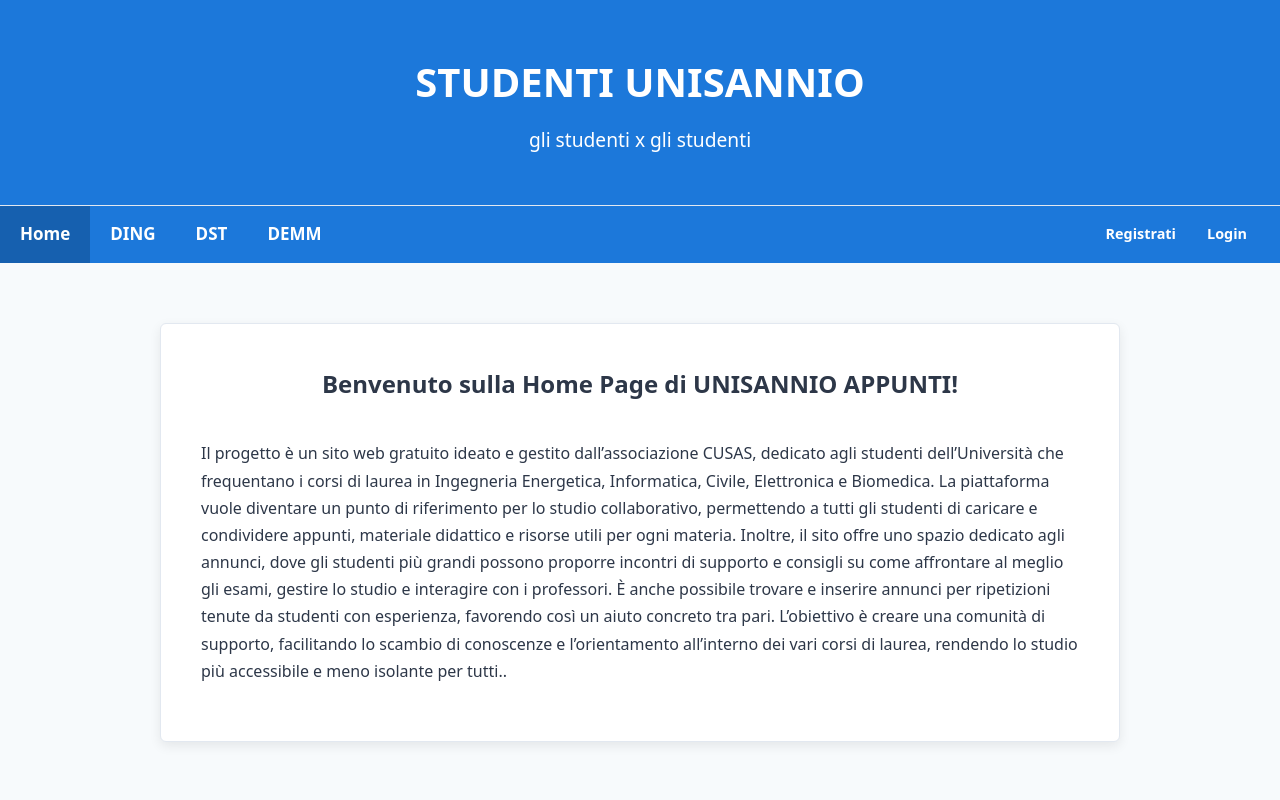
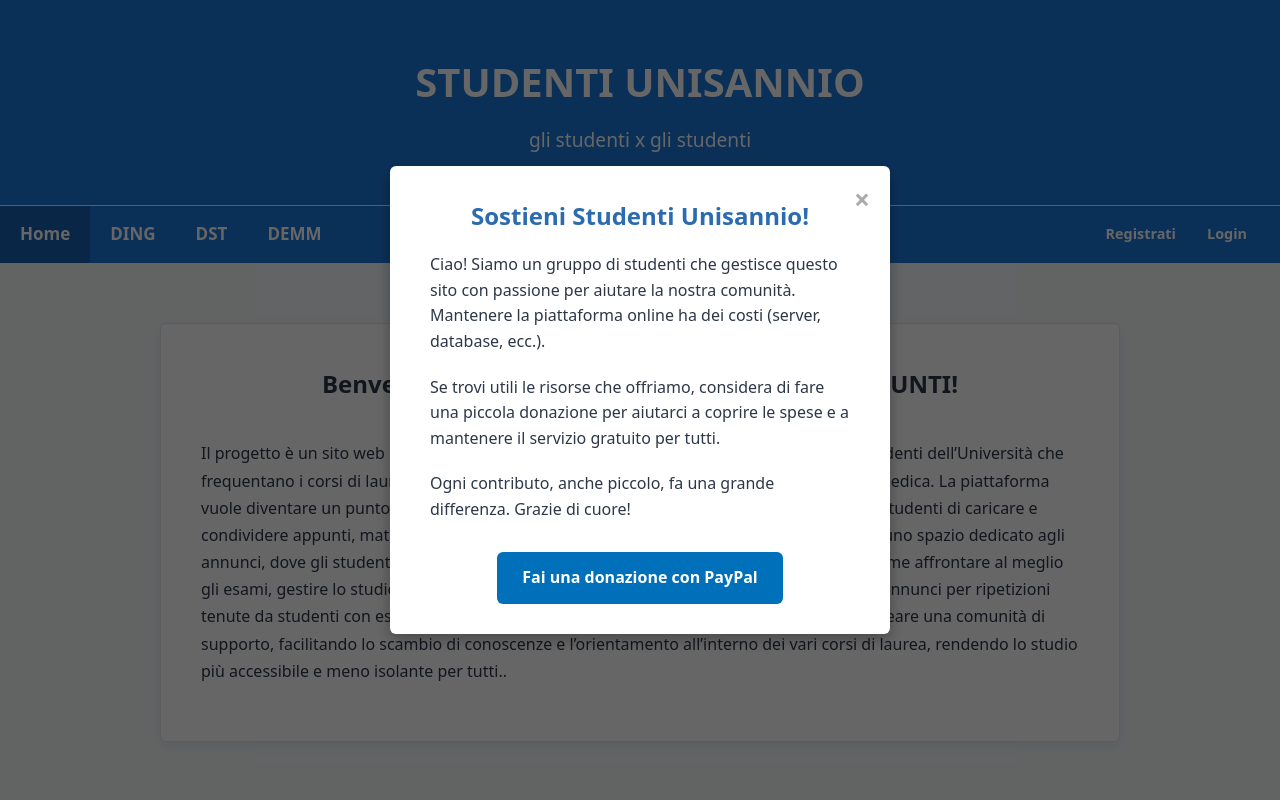
Before and after one commit to kenzo2001/studentiunisannio, a plain HTML site: page index.html in a window 1280 px wide. Shown: the top 800 px of the page. Drawn offline with Linux system fonts and the light colour scheme; no server answers.

Commit message:
Descrizione delle modifiche di test

```diff
--- a/index.html
+++ b/index.html
@@ -55,7 +55,27 @@
         <p>Powered by cusas engegnering</p>
 
     </footer>
-
+<div id="donation-modal-overlay" style="display: none;">
+    <div id="donation-modal-content">
+        <span id="modal-close-btn">&times;</span>
+        <h2>Sostieni Studenti Unisannio!</h2>
+        <p>
+            Ciao! Siamo un gruppo di studenti che gestisce questo sito con passione per aiutare la nostra comunità. Mantenere la piattaforma online ha dei costi (server, database, ecc.).
+        </p>
+        <p>
+            Se trovi utili le risorse che offriamo, considera di fare una piccola donazione per aiutarci a coprire le spese e a mantenere il servizio gratuito per tutti.
+        </p>
+        <p>
+            Ogni contributo, anche piccolo, fa una grande differenza. Grazie di cuore!
+        </p>
+        <a href="https://www.paypal.com/pools/c/9g2WEvzGvb" target="_blank" class="paypal-btn">
+            Fai una donazione con PayPal
+        </a>
+    </div>
+</div>
+<script src="script.js"></script>
+</body>
+</html>
     <script src="script.js"></script>
 </body>
 </html>
--- a/script.js
+++ b/script.js
@@ -1,6 +1,13 @@
 document.addEventListener('DOMContentLoaded', function() {
     const currentPage = window.location.pathname.split('/').pop();
-    const API_BASE_URL = 'https://studentiunisannio.it';
+
+    // --- MODIFICA CHIAVE QUI ---
+    // Imposta dinamicamente l'URL dell'API in base all'ambiente
+    const isLocal = window.location.hostname === '127.0.0.1' || window.location.hostname === 'localhost';
+    const API_BASE_URL = isLocal ? 'http://127.0.0.1:5000' : 'https://studentiunisannio.it';
+    // Quando sei in locale, tutte le chiamate API saranno fatte a http://127.0.0.1:5000/api/...
+    // Quando il sito sarà online, le chiamate saranno fatte a https://studentiunisannio.it/api/...
+
     const degreeProgramIds = {
         'energetica': 1,
         'civile': 2,
@@ -10,6 +17,45 @@ document.addEventListener('DOMContentLoaded', function() {
 
     // --- FUNZIONI GLOBALI ESEGUITE SU TUTTE LE PAGINE ---
 
+    // ============== Logica per il Pop-up Donazioni ==============
+    if (currentPage === 'index.html' || currentPage === '') {
+        const modalOverlay = document.getElementById('donation-modal-overlay');
+        const closeModalBtn = document.getElementById('modal-close-btn');
+
+        // Controlla se il pop-up è già stato mostrato
+        const popupShown = localStorage.getItem('donationPopupShown');
+
+        if (!popupShown && modalOverlay) {
+            // Mostra il pop-up dopo 3 secondi per non essere troppo invasivo
+            setTimeout(() => {
+                modalOverlay.style.display = 'flex';
+                // Memorizza che abbiamo mostrato il pop-up
+                localStorage.setItem('donationPopupShown', 'true');
+            }, 3000);
+        }
+
+        // Funzione per chiudere il pop-up
+        const closeModal = () => {
+            if (modalOverlay) {
+                modalOverlay.style.display = 'none';
+            }
+        };
+
+        // Event listener per chiudere cliccando sulla 'X'
+        if (closeModalBtn) {
+            closeModalBtn.addEventListener('click', closeModal);
+        }
+
+        // Event listener per chiudere cliccando sullo sfondo
+        if (modalOverlay) {
+            modalOverlay.addEventListener('click', function(event) {
+                if (event.target === modalOverlay) {
+                    closeModal();
+                }
+            });
+        }
+    }
+    // ==========================================================
     function activateMainTabAndHeader() {
         const navLinks = document.querySelectorAll('.navbar a');
         const header = document.querySelector('header');
@@ -158,15 +204,12 @@ document.addEventListener('DOMContentLoaded', function() {
         container.innerHTML = `<h3 style="color: black;">Caricamento corsi ${year}° Anno per Ingegneria ${degreeName}...</h3>`;
         fetch(`${API_BASE_URL}/api/degree_programs/${degreeProgramId}/courses/${year}`)
             .then(response => {
-                // Se la risorsa non è trovata (404), è un caso valido (nessun corso per quell'anno), quindi restituisci un array vuoto.
                 if (response.status === 404) {
                     return [];
                 }
-                // Per tutti gli altri errori (es. 500 Internal Server Error), lancia un errore per attivare il blocco .catch().
                 if (!response.ok) {
                     throw new Error(`Errore dal server: ${response.status}`);
                 }
-                // Altrimenti, procedi con il parsing del JSON.
                 return response.json();
             })
             .then(coursesData => {
@@ -392,8 +435,12 @@ document.addEventListener('DOMContentLoaded', function() {
     }
 });
 
+// *** FUNZIONE GLOBALE PER IL LOGIN CON GOOGLE ***
 function onSignIn(googleUser) {
-  const messageDiv = document.getElementById('login-message');
+    const isLocal = window.location.hostname === '127.0.0.1' || window.location.hostname === 'localhost';
+    const API_BASE_URL = isLocal ? 'http://127.0.0.1:5000' : 'https://studentiunisannio.it';
+
+    const messageDiv = document.getElementById('login-message') || document.getElementById('register-message');
     if (messageDiv) {
         messageDiv.textContent = 'Verifica in corso...';
         messageDiv.className = 'auth-message';
@@ -401,20 +448,16 @@ function onSignIn(googleUser) {
 
     const id_token = googleUser.credential;
 
-  fetch(`https://studentiunisannio.it/api/google-login`, {
+    fetch(`${API_BASE_URL}/api/google-login`, {
         method: 'POST',
-    headers: {
-      'Content-Type': 'application/json'
-    },
+        headers: { 'Content-Type': 'application/json' },
         body: JSON.stringify({ token: id_token })
     })
     .then(response => {
         if (response.ok) {
             window.location.href = 'index.html';
         } else {
-      return response.json().then(err => {
-          throw new Error(err.error || 'Login con Google fallito.');
-      });
+            return response.json().then(err => { throw new Error(err.error || 'Login con Google fallito.'); });
         }
     })
     .catch(error => {
--- a/style.css
+++ b/style.css
@@ -281,3 +281,92 @@ div#navbar-user-area > span#user-status:empty { display: none !important; }
     transform: translateY(-2px);
     box-shadow: 0 4px 8px rgba(0,0,0,0.1);
 }
+
+/* Aggiungi questo alla fine del file style.css */
+
+/* ============== Stili per il Pop-up Donazioni ============== */
+
+/* Sfondo scuro semitrasparente */
+#donation-modal-overlay {
+    position: fixed;
+    top: 0;
+    left: 0;
+    width: 100%;
+    height: 100%;
+    background-color: rgba(0, 0, 0, 0.6);
+    z-index: 1000;
+    display: none; /* Nascosto di default */
+    justify-content: center;
+    align-items: center;
+}
+
+/* Contenitore del pop-up */
+#donation-modal-content {
+    background-color: #ffffff;
+    padding: 30px 40px;
+    border-radius: var(--border-radius);
+    box-shadow: 0 5px 15px rgba(0,0,0,0.3);
+    width: 90%;
+    max-width: 500px;
+    position: relative;
+    text-align: center;
+    color: var(--colore-testo);
+    animation: fadeIn 0.3s ease-in-out;
+}
+
+#donation-modal-content h2 {
+    margin-top: 0;
+    margin-bottom: 15px;
+    color: var(--colore-primario);
+}
+
+#donation-modal-content p {
+    text-align: left;
+    margin-bottom: 20px;
+    line-height: 1.6;
+}
+
+/* Pulsante di chiusura (X) */
+#modal-close-btn {
+    position: absolute;
+    top: 10px;
+    right: 20px;
+    font-size: 28px;
+    font-weight: bold;
+    color: #aaa;
+    cursor: pointer;
+    transition: color 0.3s ease;
+}
+
+#modal-close-btn:hover {
+    color: #333;
+}
+
+/* Pulsante PayPal */
+.paypal-btn {
+    display: inline-block;
+    background-color: #0070ba;
+    color: #ffffff;
+    padding: 12px 25px;
+    border-radius: var(--border-radius);
+    text-decoration: none;
+    font-weight: 600;
+    transition: background-color 0.3s ease;
+    margin-top: 10px;
+}
+
+.paypal-btn:hover {
+    background-color: #005ea6;
+}
+
+/* Animazione di comparsa */
+@keyframes fadeIn {
+    from {
+        opacity: 0;
+        transform: scale(0.9);
+    }
+    to {
+        opacity: 1;
+        transform: scale(1);
+    }
+}
```
Lines whose indentation alone changed are shown as unchanged.
